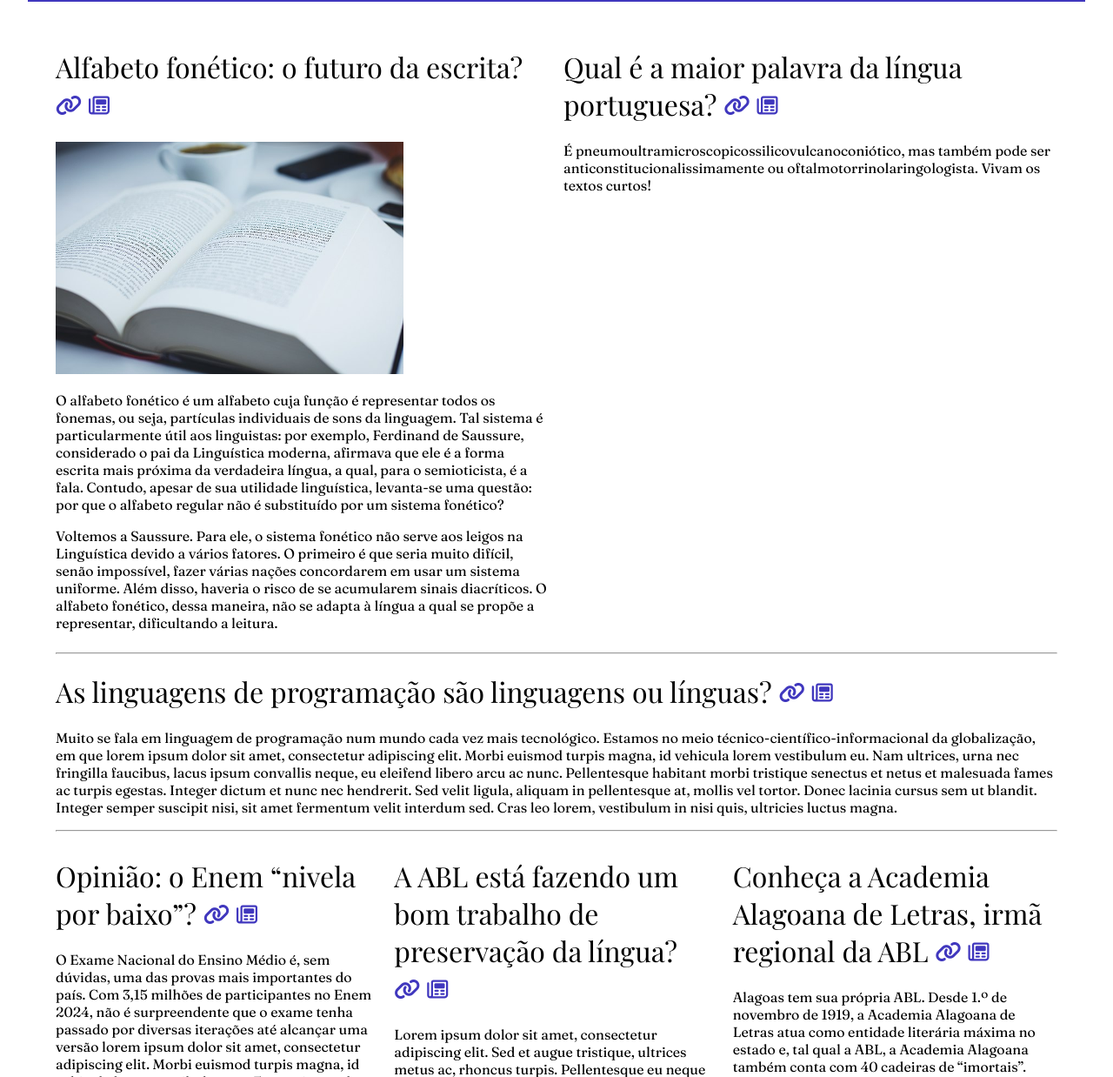
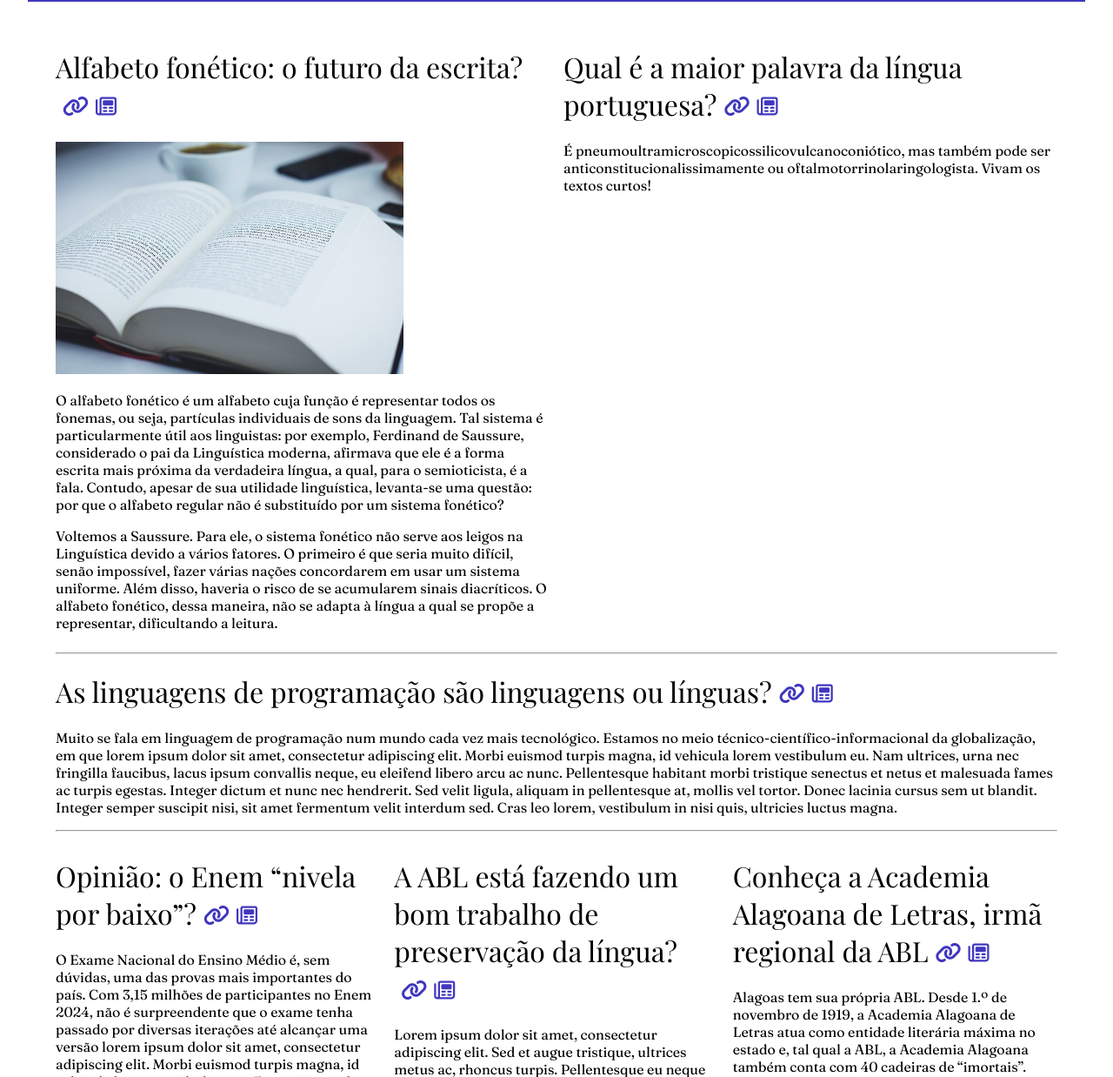
Before and after one commit to wikialagoas/wikialagoas, a Jekyll site: the page built from _posts/2025-07-27-4ed.markdown, in a window 1280 px wide. Shown: the part 215-1453 px from the top of the page at 87% size. Built offline with Jekyll 4.4.1, drawn with Linux system fonts in a browser that asks for light colours.

Commit message:
Adiciona classe icon-list

```diff
--- a/_includes/icons-temp.html
+++ b/_includes/icons-temp.html
@@ -1 +1 @@
-<div style="display: inline-block;"><i style="color: var(--secondary-bg-color)" class="fa-solid fa-link fa-xs"></i> <i style="color: var(--secondary-bg-color)" class="fa-regular fa-newspaper fa-xs"></i></div>
+<div class="icon-list"><i style="color: var(--secondary-bg-color)" class="fa-solid fa-link fa-xs"></i> <i style="color: var(--secondary-bg-color)" class="fa-regular fa-newspaper fa-xs"></i></div>
--- a/assets/styles/style.scss
+++ b/assets/styles/style.scss
@@ -190,6 +190,14 @@ body {
     grid-auto-columns: 1fr;
 }
 
+.icon-list {
+    display: inline-flex;
+    gap: 0.5rem;
+    margin-left: 0.5rem;
+    vertical-align: 0.0625em;
+    align-items: center;
+}
+
 @media (max-width: 768px) {
     .footer-ul {
         flex-direction: column;
```
Also changed, not shown: _posts/2025-07-27-4ed.markdown (+6 -6 lines).
